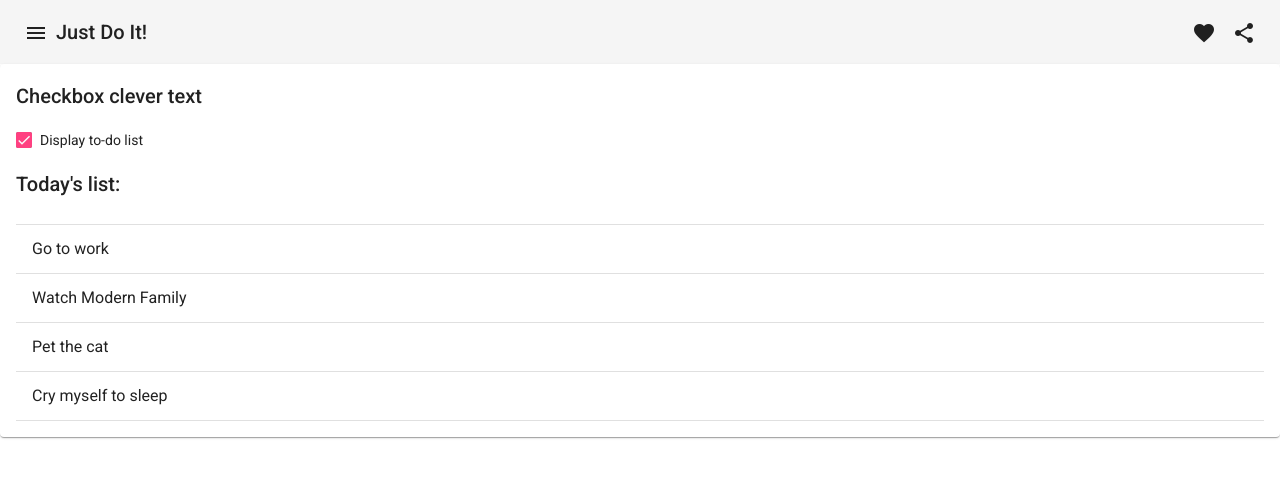
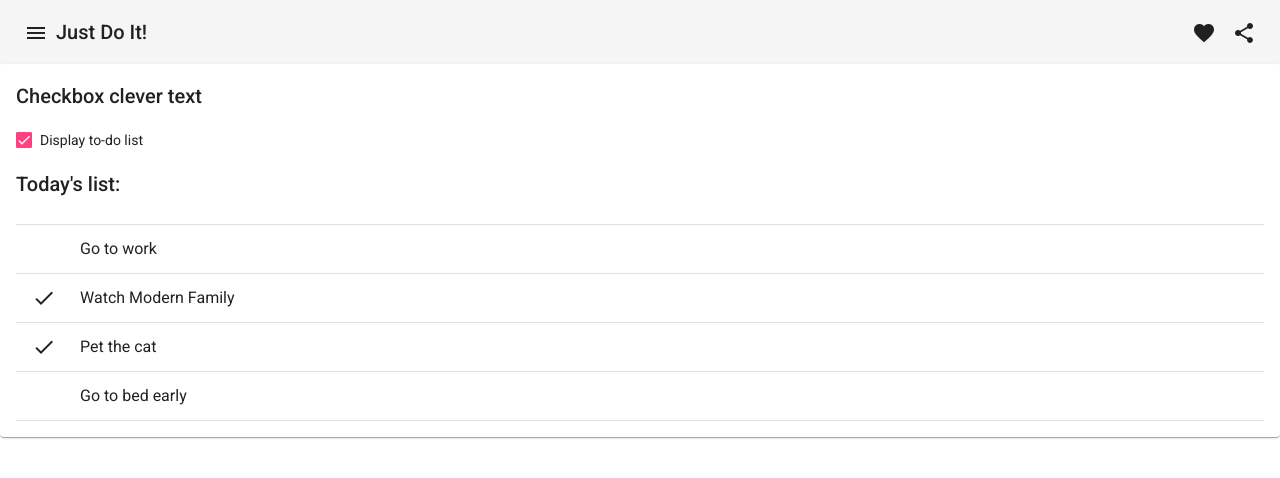
Before and after one commit to admanaus/materialToDoList, an Angular app: page / in a window 1280 px wide. Both pictures are taken after a click on the element "Display to-do list". Shown: the top 478 px of the page. Built offline with nearby package versions, Linux system fonts and the light colour scheme.

Commit message:
added material done icon

```diff
--- /dev/null
+++ b/src/app/main-body/list-item.interface.ts
@@ -0,0 +1,4 @@
+export interface IListItem {
+    description: string;
+    isComplete: boolean;
+}
--- a/src/app/main-body/main-body.component.css
+++ b/src/app/main-body/main-body.component.css
@@ -0,0 +1,3 @@
+.iconSpacer {
+    width: 24px;
+}
--- a/src/app/main-body/main-body.component.html
+++ b/src/app/main-body/main-body.component.html
@@ -12,7 +12,12 @@
         <mat-list role="list">
             <mat-divider></mat-divider>
             <div *ngFor="let item of toDoList">
-                <mat-list-item role="listitem" >{{item}}</mat-list-item>
+                <mat-list-item role="listitem" >
+                    <mat-icon aria-hidden="false" aria-label="done icon" *ngIf="item.isComplete">done</mat-icon>
+                    <div class="iconSpacer" *ngIf="!item.isComplete"></div>
+                    <div class="iconSpacer"></div>
+                    {{item.description}}
+                </mat-list-item>
                 <mat-divider></mat-divider>
             </div>
         </mat-list>
--- a/src/app/main-body/main-body.component.ts
+++ b/src/app/main-body/main-body.component.ts
@@ -1,4 +1,5 @@
 import { Component, OnInit } from '@angular/core';
+import { IListItem } from './list-item.interface'
 
 @Component({
   selector: 'app-main-body',
@@ -13,10 +14,10 @@ export class MainBodyComponent implements OnInit {
   }
 
   checked: Boolean = false;
-  toDoList: Array<String> =
-  [ "Go to work",
-    "Watch Modern Family",
-    "Pet the cat",
-    "Cry myself to sleep"]
+  toDoList: Array<IListItem> =
+  [ {description: "Go to work", isComplete: false},
+    {description: "Watch Modern Family", isComplete: true},
+    {description: "Pet the cat", isComplete: true},
+    {description: "Go to bed early", isComplete: false}]
 
 }
```
